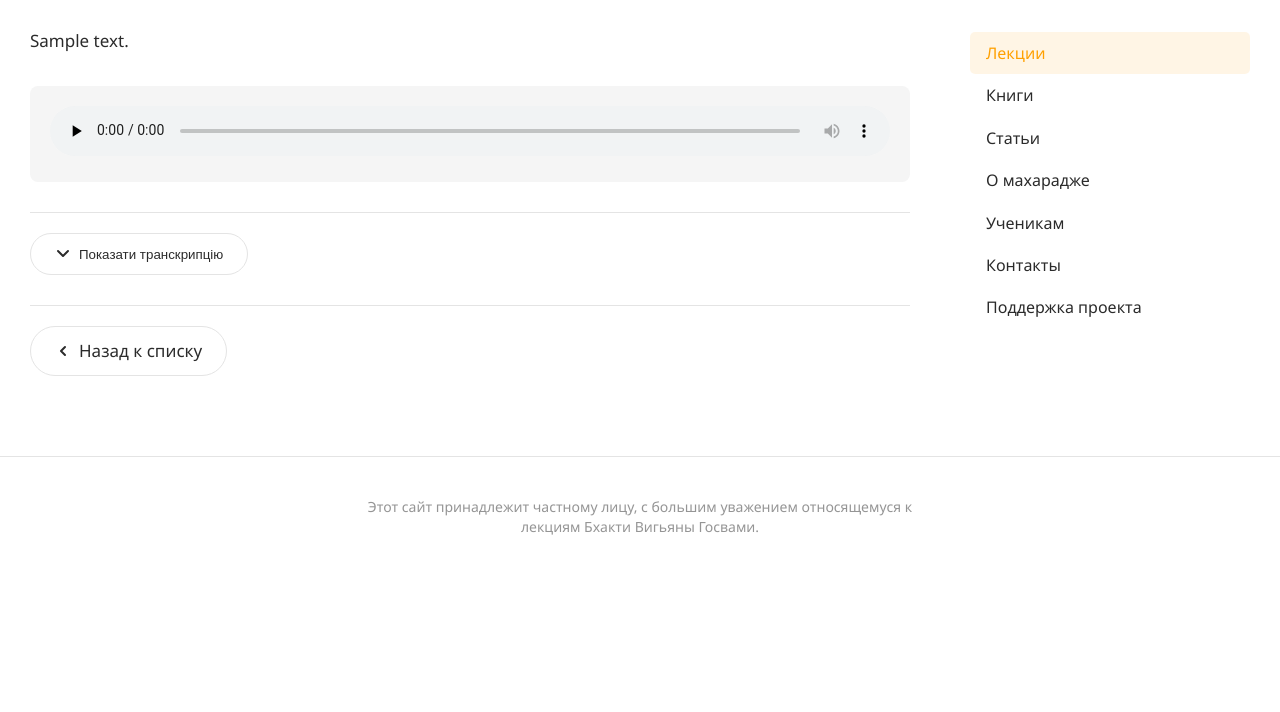
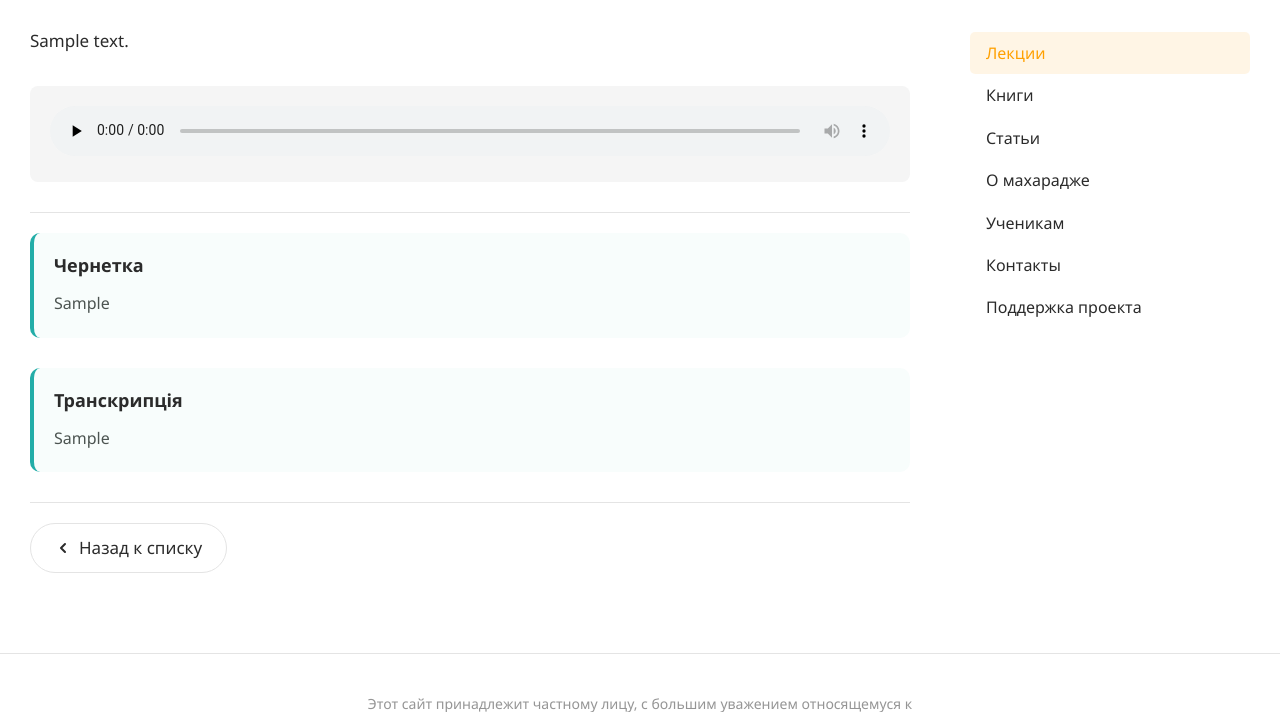
Before and after one commit to breakeneck/goswami-new, a Django app: page /lecture/1/ in a window 1280 px wide. Shown: the part 451-1163 px from the top of the page. Before the commit the page ends 986 px from the top, so only its background shows below. Run offline with Django 5.2, Linux system fonts and the light colour scheme; tables that the repository leaves empty hold one stand-in row (values such as "Sample post"); grey boxes marked "Sample" are stand-in pictures; some web fonts are replaced.

Commit message:
refactor(lecture): remove transcript toggle UI and simplify transcript display

```diff
--- a/web/static/css/style.css
+++ b/web/static/css/style.css
@@ -1326,52 +1326,9 @@ img {
     border-top: 1px solid #e4e4e4;
 }
 
-.transcribe-toggle {
-    display: inline-flex;
-    align-items: center;
-    gap: 8px;
-    padding: 12px 24px;
-    background: #fff;
-    border: 1px solid #e4e4e4;
-    color: #2b2b2b;
-    border-radius: 25px;
-    font-weight: 500;
-    cursor: pointer;
-    transition: all 0.2s;
-}
-
-.transcribe-toggle:hover {
-    background: #23ada8;
-    border-color: #23ada8;
-    color: #fff;
-}
-
-.transcribe-toggle svg {
-    transition: transform 0.3s ease;
-}
-
-.transcribe-toggle.expanded svg {
-    transform: rotate(180deg);
-}
-
-.transcribe-content {
-    overflow: hidden;
-    max-height: 0;
-    opacity: 0;
-    visibility: hidden;
-    transition: max-height 0.4s ease, opacity 0.3s ease, visibility 0.3s ease;
-}
-
-.transcribe-content.expanded {
-    max-height: 2000px;
-    opacity: 1;
-    visibility: visible;
-}
-
 .transcribe-draft,
 .transcribe-final {
     margin-bottom: 30px;
-    padding-top: 20px;
     background: rgba(35, 173, 168, 0.03);
     padding: 20px;
     border-radius: 10px;
--- a/web/static/js/main.js
+++ b/web/static/js/main.js
@@ -241,41 +241,6 @@ document.addEventListener('DOMContentLoaded', function() {
         });
     });
 
-    // Transcribe toggle functionality
-    const transcribeToggle = document.getElementById('transcribeToggle');
-    const transcribeContent = document.getElementById('transcribeContent');
-
-    if (transcribeToggle && transcribeContent) {
-        console.log('Transcribe toggle found, attaching event listener');
-        transcribeToggle.addEventListener('click', function() {
-            console.log('Transcribe toggle clicked');
-            const isExpanded = transcribeContent.classList.contains('expanded');
-
-            if (isExpanded) {
-                transcribeContent.classList.remove('expanded');
-                transcribeToggle.classList.remove('expanded');
-                transcribeToggle.innerHTML = `
-                    <svg width="16" height="16" viewBox="0 0 16 16" fill="none" xmlns="http://www.w3.org/2000/svg">
-                        <path d="M3 5L8 10L13 5" stroke="currentColor" stroke-width="2" stroke-linecap="round" stroke-linejoin="round"/>
-                    </svg>
-                    Показати транскрипцію
-                `;
-            } else {
-                transcribeContent.classList.add('expanded');
-                transcribeToggle.classList.add('expanded');
-                transcribeToggle.innerHTML = `
-                    <svg width="16" height="16" viewBox="0 0 16 16" fill="none" xmlns="http://www.w3.org/2000/svg">
-                        <path d="M3 5L8 10L13 5" stroke="currentColor" stroke-width="2" stroke-linecap="round" stroke-linejoin="round"/>
-                    </svg>
-                    Приховати транскрипцію
-                `;
-            }
-        });
-    } else {
-        console.log('Transcribe elements not found:', { toggle: transcribeToggle, content: transcribeContent });
-    }
-});
-
     // Utility function to format duration
     function formatDuration(seconds) {
         if (!seconds) return '';
@@ -308,3 +273,4 @@ window.GoswamiUtils = {
         formatDuration,
         debounce
     };
+});
--- a/web/templates/lecture_detail.html
+++ b/web/templates/lecture_detail.html
@@ -61,13 +61,6 @@
 
     {% if lecture.draft or lecture.transcribe_txt %}
     <div class="transcribe-section">
-        <button type="button" class="transcribe-toggle" id="transcribeToggle">
-            <svg width="16" height="16" viewBox="0 0 16 16" fill="none" xmlns="http://www.w3.org/2000/svg">
-                <path d="M3 5L8 10L13 5" stroke="currentColor" stroke-width="2" stroke-linecap="round" stroke-linejoin="round"/>
-            </svg>
-            Показати транскрипцію
-        </button>
-        <div class="transcribe-content" id="transcribeContent" style="display: none;">
         {% if lecture.draft %}
         <div class="transcribe-draft">
             <h4>Чернетка</h4>
@@ -81,7 +74,6 @@
         </div>
         {% endif %}
     </div>
-    </div>
     {% endif %}
 
     <div class="lecture-actions">
```
Lines whose indentation alone changed are shown as unchanged.
